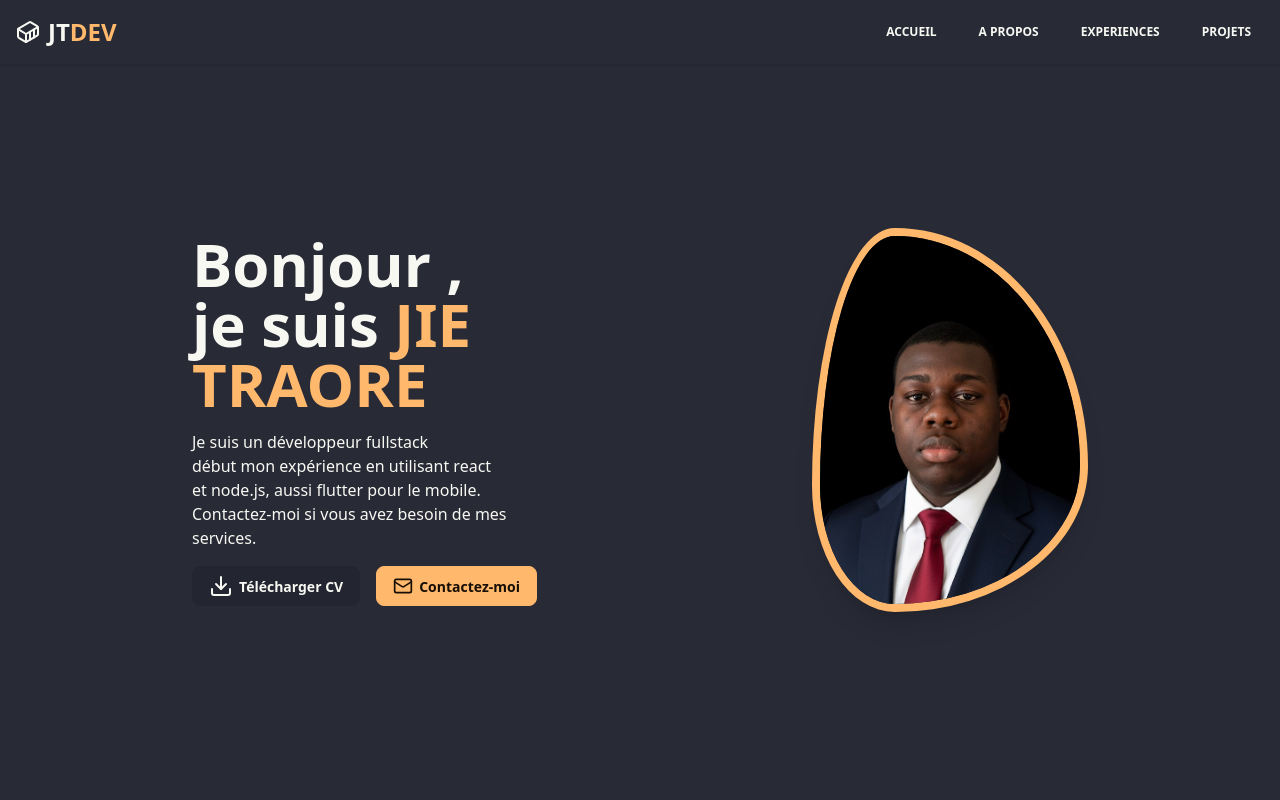
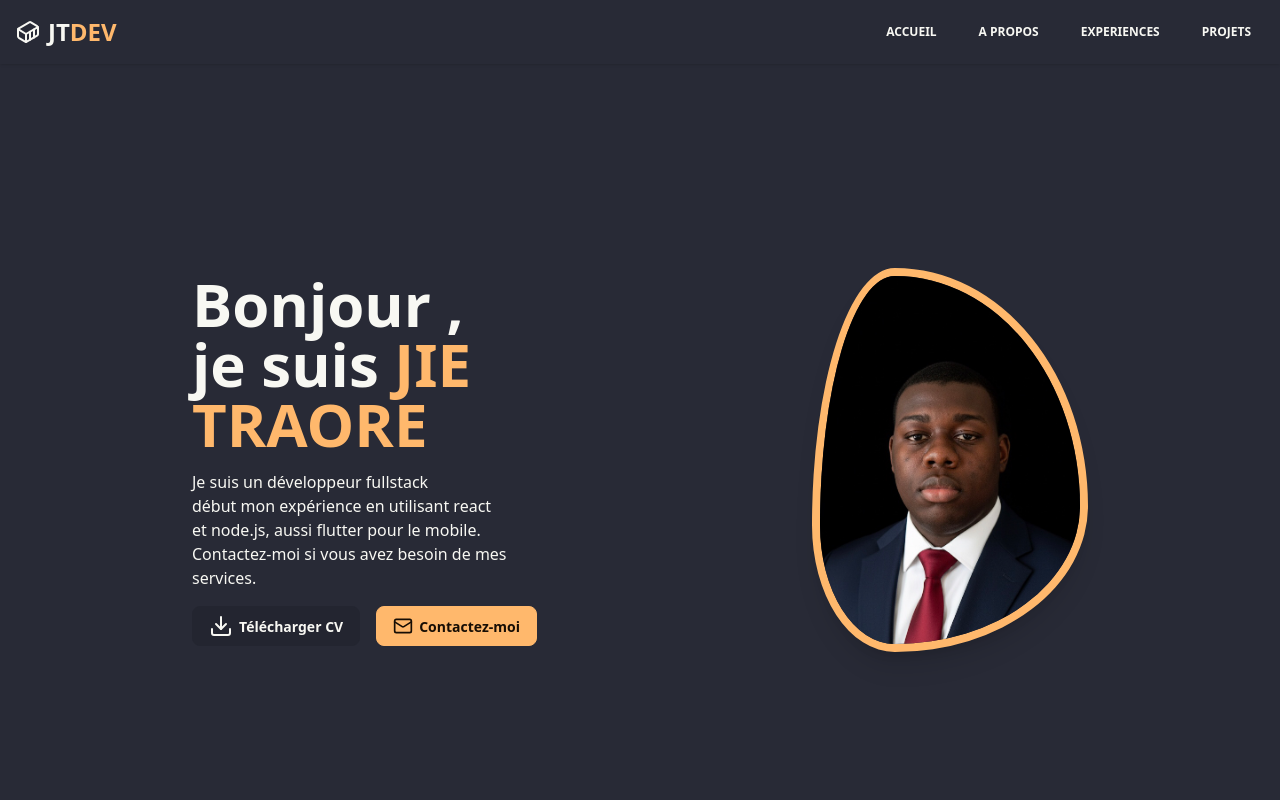
Before and after one commit to koukson/Portfolio, a React (Vite) app: page / in a window 1280 px wide. Shown: the top 800 px of the page. Built offline with nearby package versions, Linux system fonts and the light colour scheme.

Commit message:
mise à jour

```diff
--- a/src/components/home.tsx
+++ b/src/components/home.tsx
@@ -3,6 +3,7 @@ import img from "../assets/img.png"
 
 const home = () => {
   return (
+    <div className="translate-y-10">
     <div className="min-h-screen flex items-center justify-center"    id="home">
       <div className="flex flex-col-reverse md:flex-row justify-center items-center md:my-32 my-10" >
         <div className="flex flex-col ">
@@ -24,6 +25,7 @@ const home = () => {
         </div>
       </div>
     </div>
+    </div>
   )
 }
 
```
